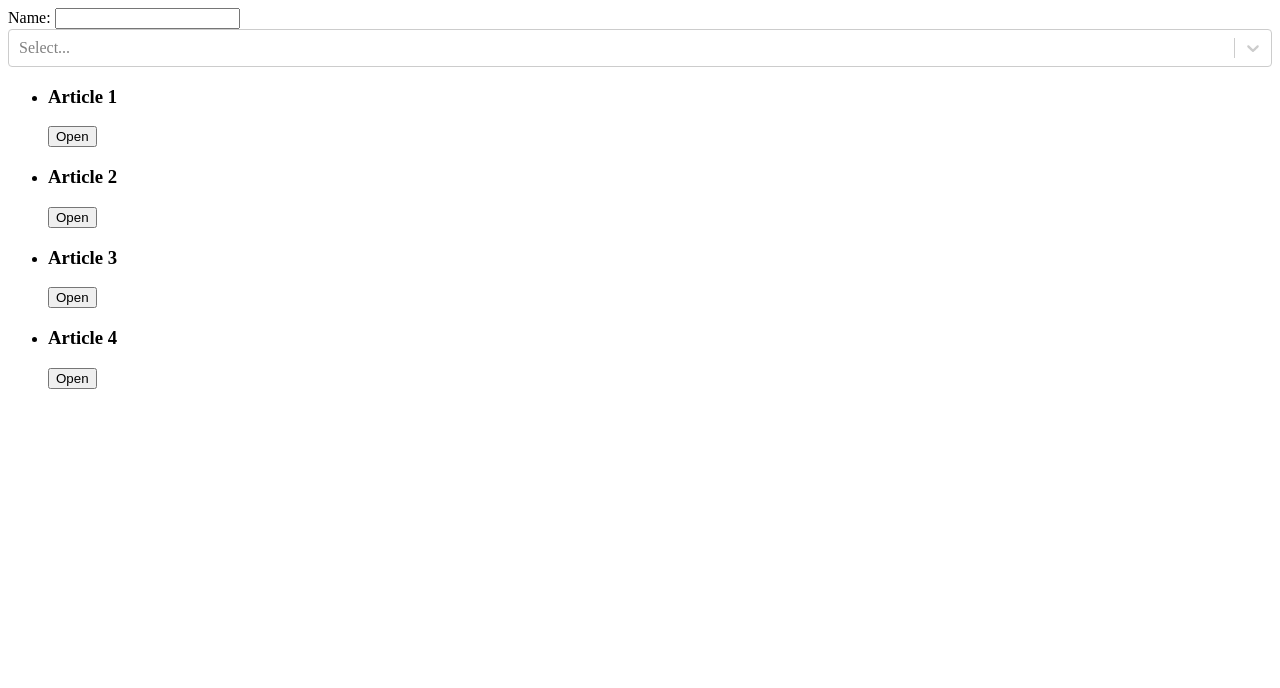
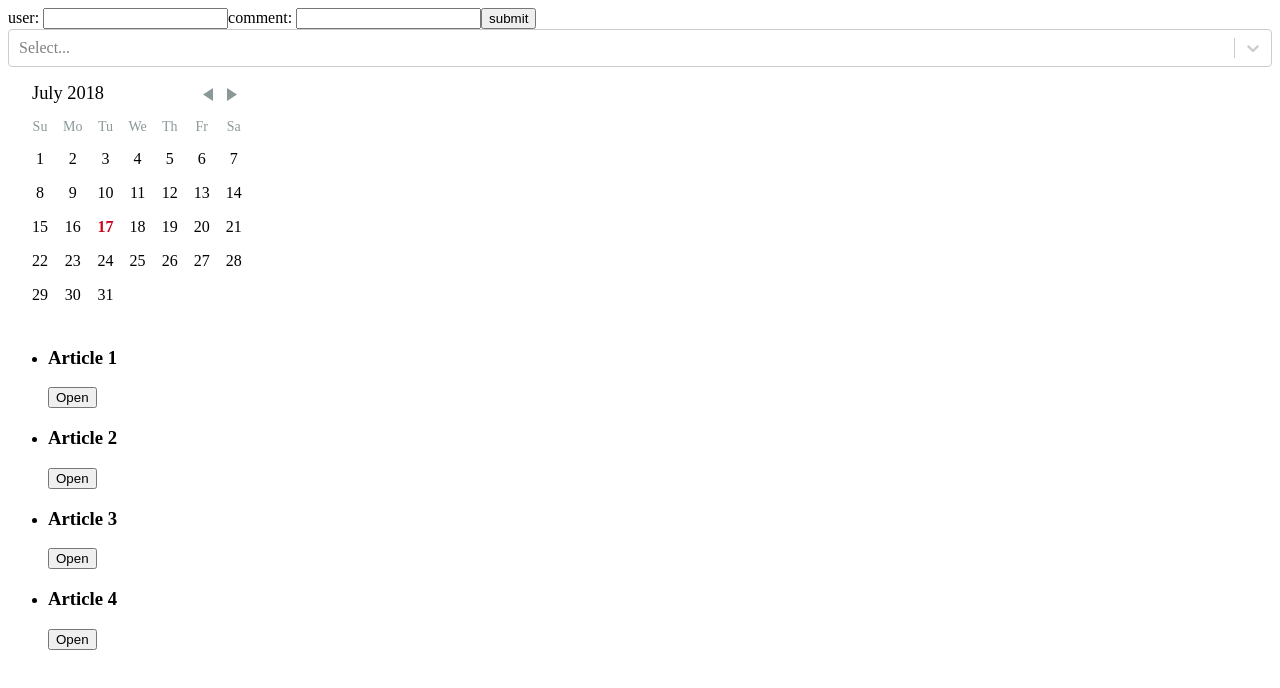
Before and after one commit to AlexanderKononenko210b/TestReact, a React (Create React App) app: page / in a window 1280 px wide. Shown: the top 688 px of the page. Built offline with nearby package versions, Linux system fonts and the light colour scheme.

Commit message:
add DatePicker, CommentsForm and validation change directory Article

```diff
--- a/package.json
+++ b/package.json
@@ -5,6 +5,7 @@
   "dependencies": {
     "prop-types": "^15.6.2",
     "react": "^16.4.1",
+    "react-day-picker": "^7.1.10",
     "react-dom": "^16.4.1",
     "react-scripts": "1.1.4",
     "react-select": "^2.0.0-beta.7",
--- a/src/components/Article.js
+++ b/src/Article/index.js
@@ -1,7 +1,7 @@
 import React, {PureComponent} from 'react'
 import {findDOMNode} from 'react-dom'
 import PropTypes from 'prop-types'
-import CommentList from './CommentList'
+import CommentList from '../Components/CommentList'
 
 
 // то что приходит в props или state существует только на чтение
--- /dev/null
+++ b/src/CommentsForm/index.js
@@ -0,0 +1,59 @@
+import React, { Component } from 'react'
+
+export default class CommentForm extends Component {
+    static propsTypes = {
+
+    }
+
+    state = {
+        user: '',
+        text: ''
+    }
+
+    render() {
+        return (
+            <form onSubmit = {this.handleSubmit}>
+                user: <input value = { this.state.user}
+                             onChange = { this.handleChange('user')}
+                             className = { this.getClassName('user')} />
+                comment: <input value = { this.state.text}
+                                onChange = { this.handleChange('text')}
+                                className = { this.getClassName('text')} />
+                         <input type = "submit" value = "submit"/>
+            </form>
+        )
+    }
+
+    handleSubmit = ev => {
+        ev.preventDefault()
+        this.setState({
+            user:'',
+            text: ''
+        })
+    }
+
+    getClassName = type =>
+        this.state[type].length &&
+        this.state[type].length < limits[type].min ?
+        'form-input__error' : ''
+
+    handleChange = type => ev => {
+        const{value} = ev.target
+        if (value.length > limits[type].max) return
+        this.setState({
+            [type]: value
+        })
+    }
+}
+
+const limits = {
+    user: {
+        min: 5,
+        max: 15
+    },
+    text: {
+        min: 7,
+        max: 20
+    }
+
+}
--- /dev/null
+++ b/src/Filters/DateRange.js
@@ -0,0 +1,28 @@
+import React, {Component} from 'react'
+import DayPicker, {DateUtils} from 'react-day-picker'
+import 'react-day-picker/lib/style.css'
+
+class DateRange extends Component {
+    state = {
+        from: null,
+        to: null
+    }
+    handleDayClick = (day) => {
+        this.setState(DateUtils.addDayToRange(day, this.state))
+    }
+
+    render() {
+        const{from, to} = this.state;
+        const selectedRange = from && to && `${from.toDateString()} - ${to.toDateString()}`
+        return (
+            <div className = "date-range">
+                <DayPicker
+                    ref="daypicker"
+                    selectedDays = { day => DateUtils.isDayInRange(day, {from, to})}
+                    onDayClick = { this.handleDayClick}/>
+                    {selectedRange}
+            </div>
+        );
+    }
+}
+export default DateRange
--- /dev/null
+++ b/src/Filters/Select.js
@@ -0,0 +1,34 @@
+import React, { Component } from 'react'
+import PropTypes from 'prop-types'
+import Select from 'react-select'
+
+class SelectFilter extends Component {
+    state = {
+        selected: []
+    }
+
+    static propTypes = {
+        articles: PropTypes.array.isRequired
+    };
+
+    handleChange = selected => this.setState({selected})
+
+    render() {
+        const {selected} = this.state
+        const {articles} = this.props
+
+        const options = articles.map(article => ({
+            label: article.title,
+            value: article.id
+        }))
+
+        return <Select
+            options = { options }
+            value = { selected }
+            multy = { true }
+            onChange = { this.handleChange }
+            />
+    }
+}
+
+export default SelectFilter
--- /dev/null
+++ b/src/Filters/index.js
@@ -0,0 +1,20 @@
+import React, { Component } from 'react'
+import PropTypes from 'prop-types'
+import DateRange from './DateRange'
+import SelectFilter from './Select'
+
+class Filters extends Component {
+    static PropTypes = {
+        articles: PropTypes.array
+    };
+
+    render() {
+        return (
+            <div>
+                <SelectFilter articles = {this.props.articles}/>
+                <DateRange/>
+            </div>
+        )
+    }
+}
+export default Filters
--- a/src/components/App.js
+++ b/src/components/App.js
@@ -1,33 +1,25 @@
 import React, {Component} from 'react'
 import ArticleList from './ArticleList'
 import ArticleChart from './ArticlesChart'
-import UserForm from './UserForm'
-import Select from 'react-select'
+import CommentsForm from '../CommentsForm'
+import Filters from '../Filters'
 
 //здесь мы работаем со сторонней библиотекой как с обычным компонентом
 class App extends Component {
 
-    state = {
-        selection: null
-    }
 
     render () {
-        const options = this.props.articles.map(article => ({
-            label: article.title,
-            value: article.id
-        }))
+        const {articles} = this.props;
 
         return (
             <div>
-                <UserForm/>
-                <Select options = {options} value = {this.state.selection} onChange = {this.changeSelection} multi = 'true'/>
-                <ArticleList articles = {this.props.articles}/>
-                <ArticleChart articles = {this.props.articles}/>
+                <CommentsForm/>
+                <Filters articles = {articles} />
+                <ArticleList articles = {articles} defaultOpenId = {articles[0].id}/>
+                <ArticleChart articles = {articles}/>
             </div>
         )
     }
-
-    changeSelection = selection => this.setState({selection})
 }
 
 export default App
--- a/src/components/ArticleList.js
+++ b/src/components/ArticleList.js
@@ -1,6 +1,6 @@
 import React, {Component} from 'react';
 import PropTypes from 'prop-types';
-import Article from './Article'
+import Article from '../Article'
 import accordion from '../decorators/accordion'
 
 class ArticleList extends Component {
--- a/src/index.js
+++ b/src/index.js
@@ -1,6 +1,6 @@
 import React from 'react';
 import {render} from 'react-dom';
 import { articles } from './fixtures'
-import App from './components/App'
+import App from './Components/App'
 
 render(<App articles = {articles}/>, document.getElementById('container'));
```
Also changed, not shown: 2 other files (tests, documents, lock files or other folders).
